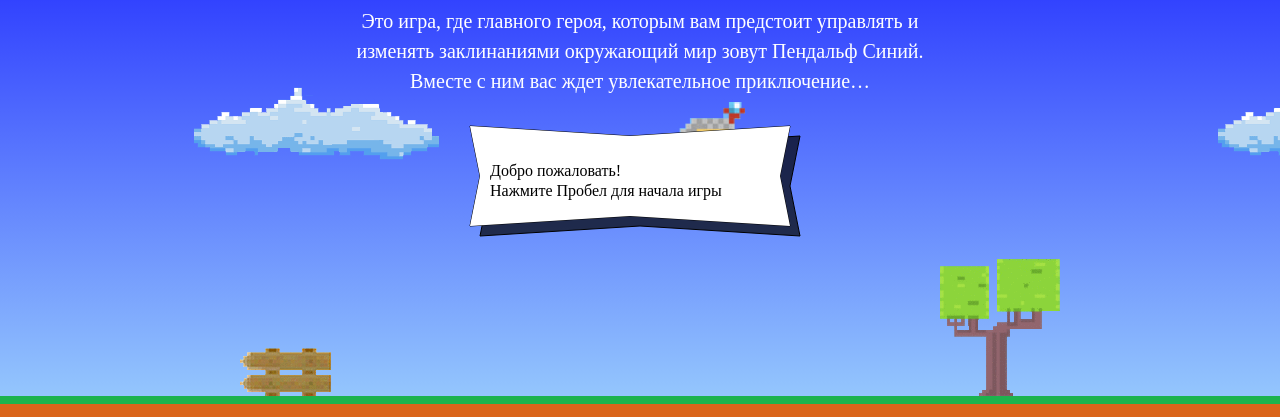
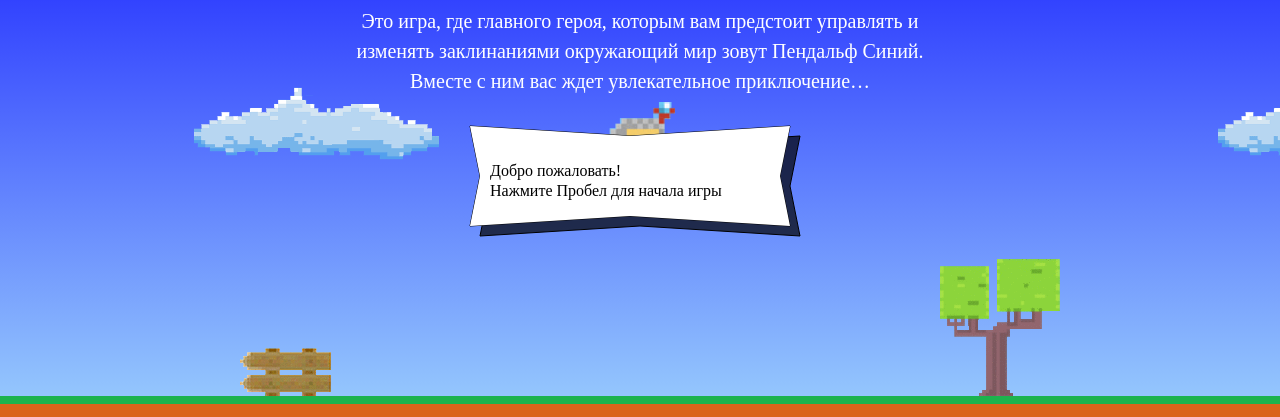
Before and after one commit to AnnaMut/472443-code-and-magick, a website: page index.html in a window 1280 px wide. Shown: the part 203-620 px from the top of the page. Drawn offline with Linux system fonts and the light colour scheme; a web font is replaced by a local one.

Commit message:
Поставила мага посередине

```diff
--- a/index.html
+++ b/index.html
@@ -194,7 +194,7 @@
   };
 
   var getWizardX = function (width) {
-    return width / 2 + wizardWidth / 2;
+    return (width - wizardWidth) / 2;
   };
 
   var getWizardY = function (height) {
```
